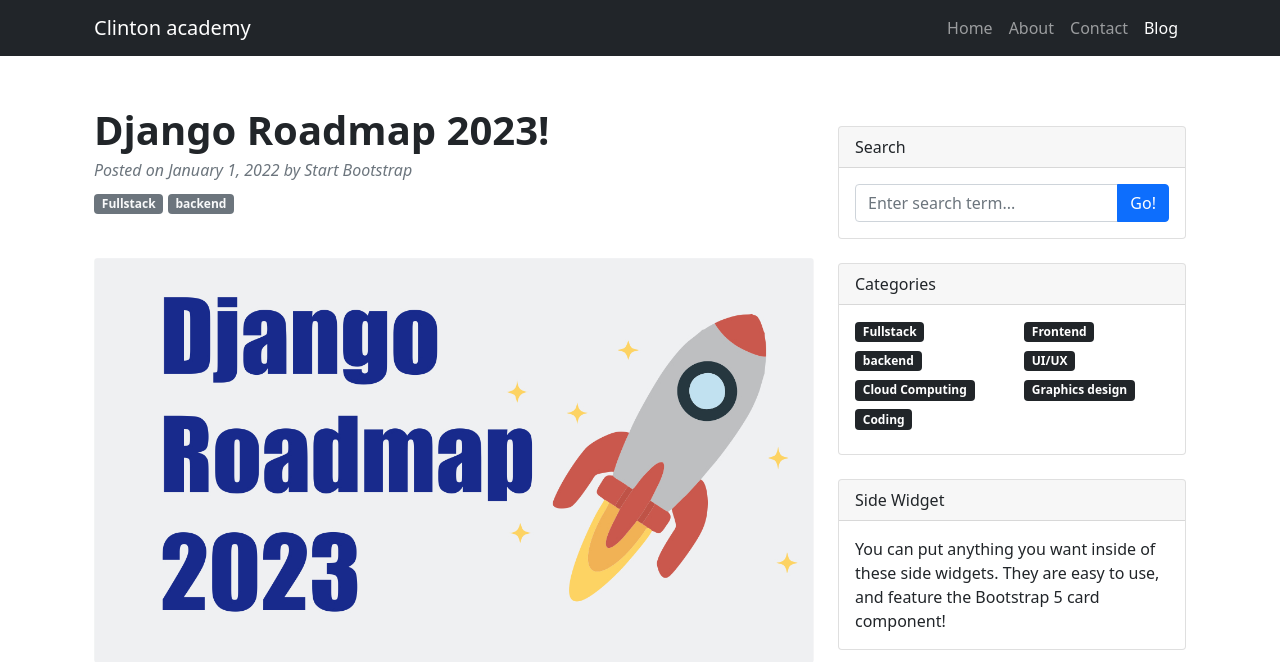
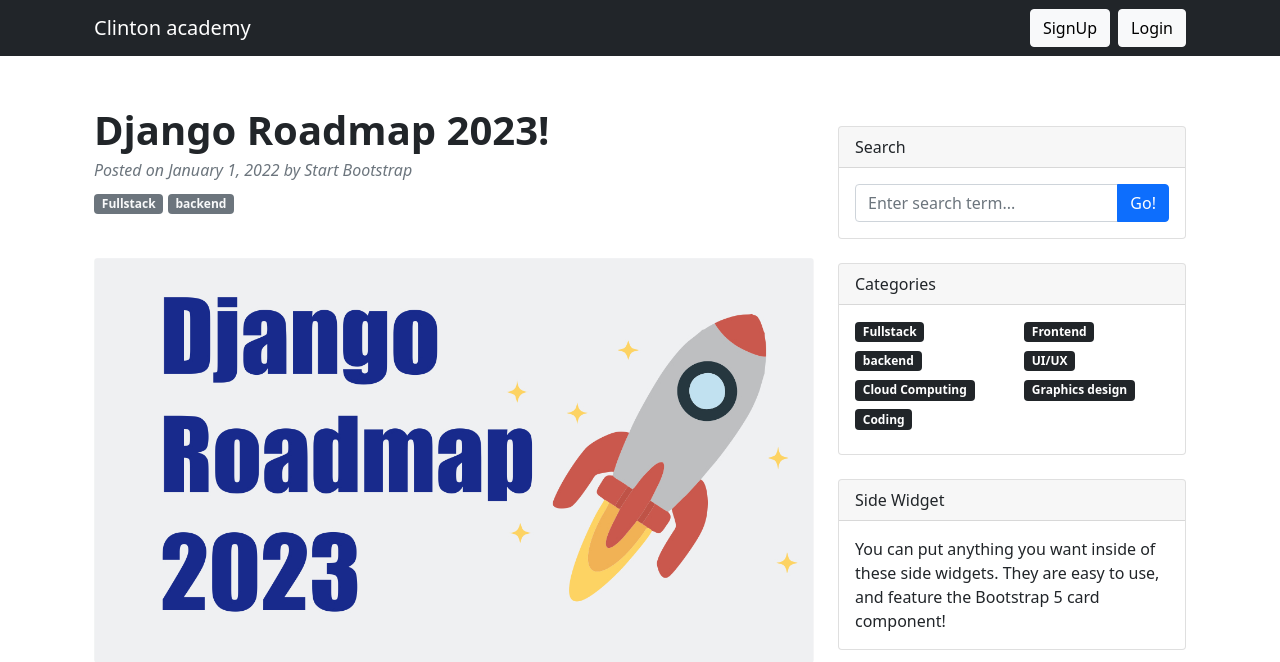
Before and after one commit to ClintonCode20/dj_blog, a Django app: a page that uses templates/base.html in a window 1280 px wide. Shown: the top 662 px of the page. Run offline with Django 4.2, Linux system fonts and the light colour scheme; data comes from the database, SQL or seed files in the repository; some libraries are stand-ins or nearby versions.

Commit message:
add signup buttons

```diff
--- a/templates/base.html
+++ b/templates/base.html
@@ -36,10 +36,13 @@
                 <button class="navbar-toggler" type="button" data-bs-toggle="collapse" data-bs-target="#navbarSupportedContent" aria-controls="navbarSupportedContent" aria-expanded="false" aria-label="Toggle navigation"><span class="navbar-toggler-icon"></span></button>
                 <div class="collapse navbar-collapse" id="navbarSupportedContent">
                     <ul class="navbar-nav ms-auto mb-2 mb-lg-0">
-                        <li class="nav-item"><a class="nav-link" href="#">Home</a></li>
+                        <button type="button" class="btn btn-light me-2">SignUp</button>
+                        <button type="button" class="btn btn-light">Login</button>
+                        {% comment %} <button type="button" class="btn btn-info me-2">Info</button> {% endcomment %}
+                        {% comment %} <li class="nav-item"><a class="nav-link" href="#">Home</a></li>
                         <li class="nav-item"><a class="nav-link" href="#!">About</a></li>
                         <li class="nav-item"><a class="nav-link" href="#!">Contact</a></li>
-                        <li class="nav-item"><a class="nav-link active" aria-current="page" href="#">Blog</a></li>
+                        <li class="nav-item"><a class="nav-link active" aria-current="page" href="#">Blog</a></li> {% endcomment %}
                     </ul>
                 </div>
             </div>
```
